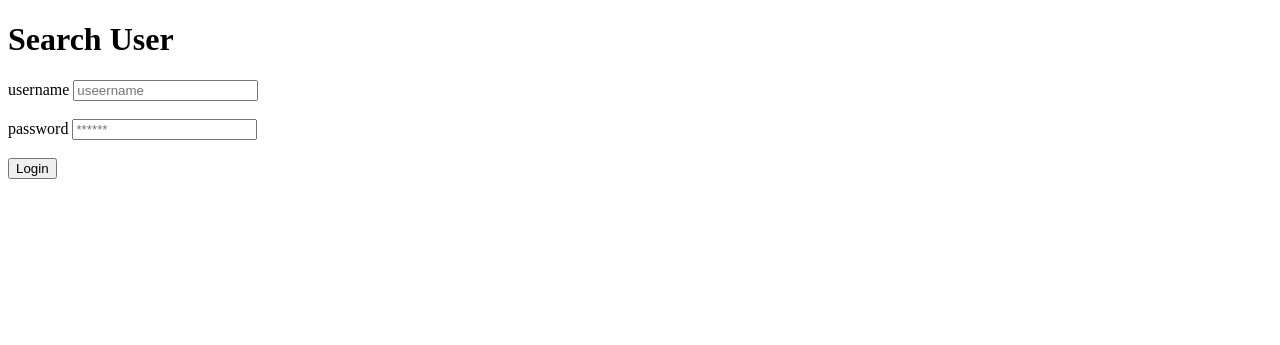
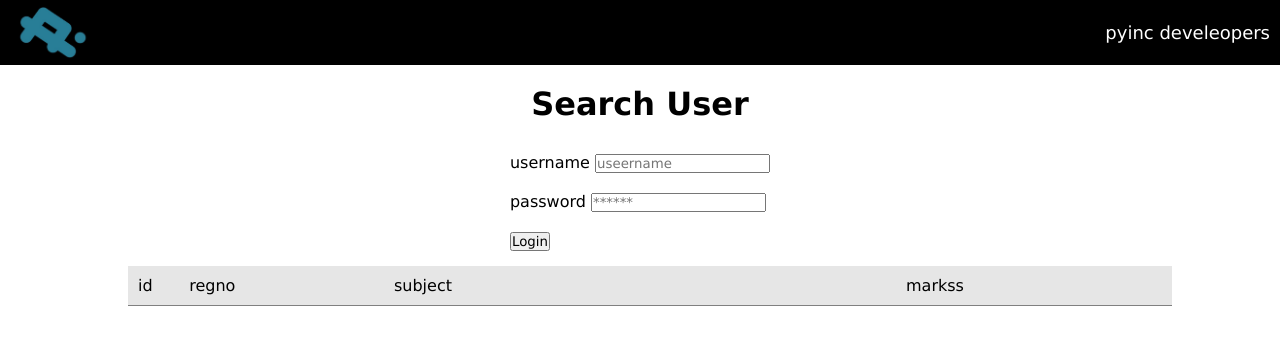
Before and after one commit to pyincorporation/API-QUIZ2, a PHP site: page / in a window 1280 px wide. Shown: the top 345 px of the page. Run offline with PHP 8.4, Linux system fonts and the light colour scheme.

Commit message:
created API QUIZ 2

```diff
--- a/index.php
+++ b/index.php
@@ -5,8 +5,75 @@
     <meta http-equiv="X-UA-Compatible" content="IE=edge">
     <meta name="viewport" content="width=device-width, initial-scale=1.0">
     <title>Document</title>
+    <style>
+        body{
+            display: flex;
+            flex-direction: column;
+            align-items: center;
+            justify-content: center;
+        }
+        div.main{
+            display: flex;
+            width: 80%;
+            flex-direction: column;
+        }
+        div.header{
+            display: flex;
+            flex-direction: row;
+            width: 100%;
+            background-color: rgb(252,252,253);
+            margin-top: 5px;
+            padding: 10px;
+        }
+        div.header>div.id{
+            width: 5%;
+        }
+        div.header>div{
+            width: 20%;
+        }
+        div.header>div.sub{
+            width: 50%;
+        }
+        header{
+            width: 100%;
+            background-color: black;
+            height: 65px;
+            display: flex;
+            justify-content: space-between;
+            align-items: center;
+        }
+        img{
+            width: 100px;
+            height: auto;
+        }
+        span{
+            color: white;
+            font-size: 18px;
+            padding: 10px;
+        }
+        *{
+            margin: 0;
+            padding: 0;
+            box-sizing: 0;
+            font-family: Verdana, Geneva, Tahoma, sans-serif;
+        }
+        h1{
+            padding: 20px;
+        }
+        div.wrapper{
+            border-bottom: solid 1px grey ;
+            background: rgb(230,230,230);
+        }
+        form{
+            padding: 10px;
+        }
+    </style>
 </head>
 <body>
+    <header>
+        <img src="pyinc-logo.png">
+        <span>pyinc develeopers</span>
+    </header>
     <h1>Search User</h1>
     <form action="" method='post'>
     <label for="username">username</label>
@@ -15,6 +82,14 @@
     <input type='password' name='password'placeholder='******' required=''></br></br>
     <input type='submit' value="Login" name="submit">
     </form>
+
+    <div class="main">
+        <div class="header wrapper">
+            <div class="id">id</div>
+            <div class="reg">regno</div>
+            <div class="sub">subject</div>
+            <div>markss</div>
+        </div>
 
     <?php
     if(isset($_POST['submit'])){
@@ -70,10 +145,6 @@
         if ($token === null) {
             die('Failed to retrieve token');
         }
-
-        // Output the token
-        echo "<b>TOKEN</b> ".$token."<br></br>";
-
 
         // SECOND ENDPOINT
         include_once('conn.php');
@@ -148,18 +219,24 @@ while ($i < $totalRecords) {
         }
         // Close cURL resource
         curl_close($curl);
+        $counter=1;
         $sql="select * from studentinfo where regno ='$regno' ";
         $result=mysqli_query($connection, $sql);
         while($res=mysqli_fetch_assoc($result)){
-            echo(base64_decode($res['regno']));
-            echo(base64_decode($res['subject']));
-            echo(base64_decode($res['marks']));
+
+            ?>
+        <div class="header">
+            <div class="id"><?php echo($counter++);?></div>
+            <div><?php echo(base64_decode($res['regno'])); ?></div>
+            <div class="sub"><?php echo(base64_decode($res['subject'])); ?></div>
+            <div><?php echo(base64_decode($res['marks'])); ?></div>
+        </div>
+        <?php
+
         }
 
     }
-
          ?>
-
-
+    </div>
 </body>
 </html>
```
Also changed, not shown: pyinc-logo.png (added).
